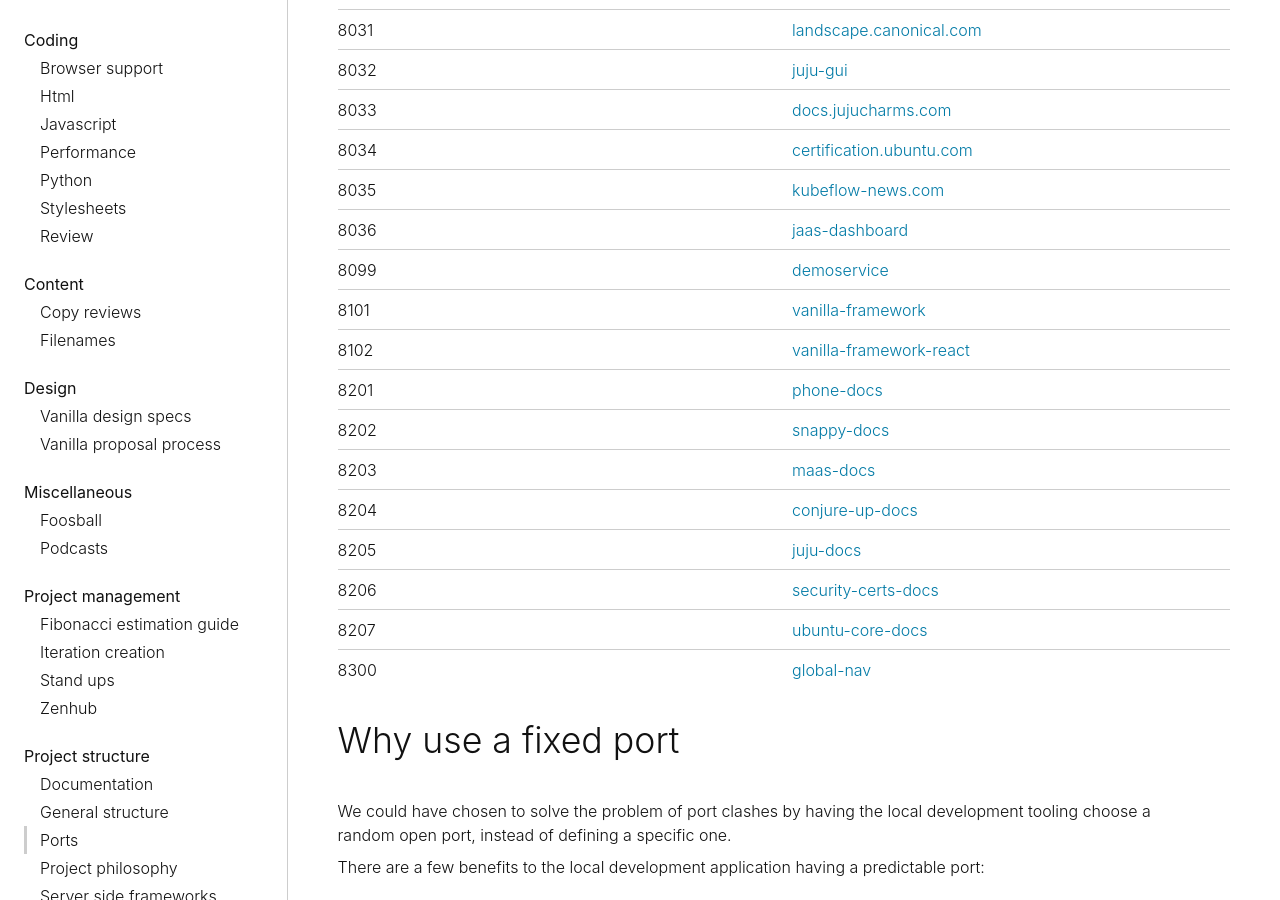
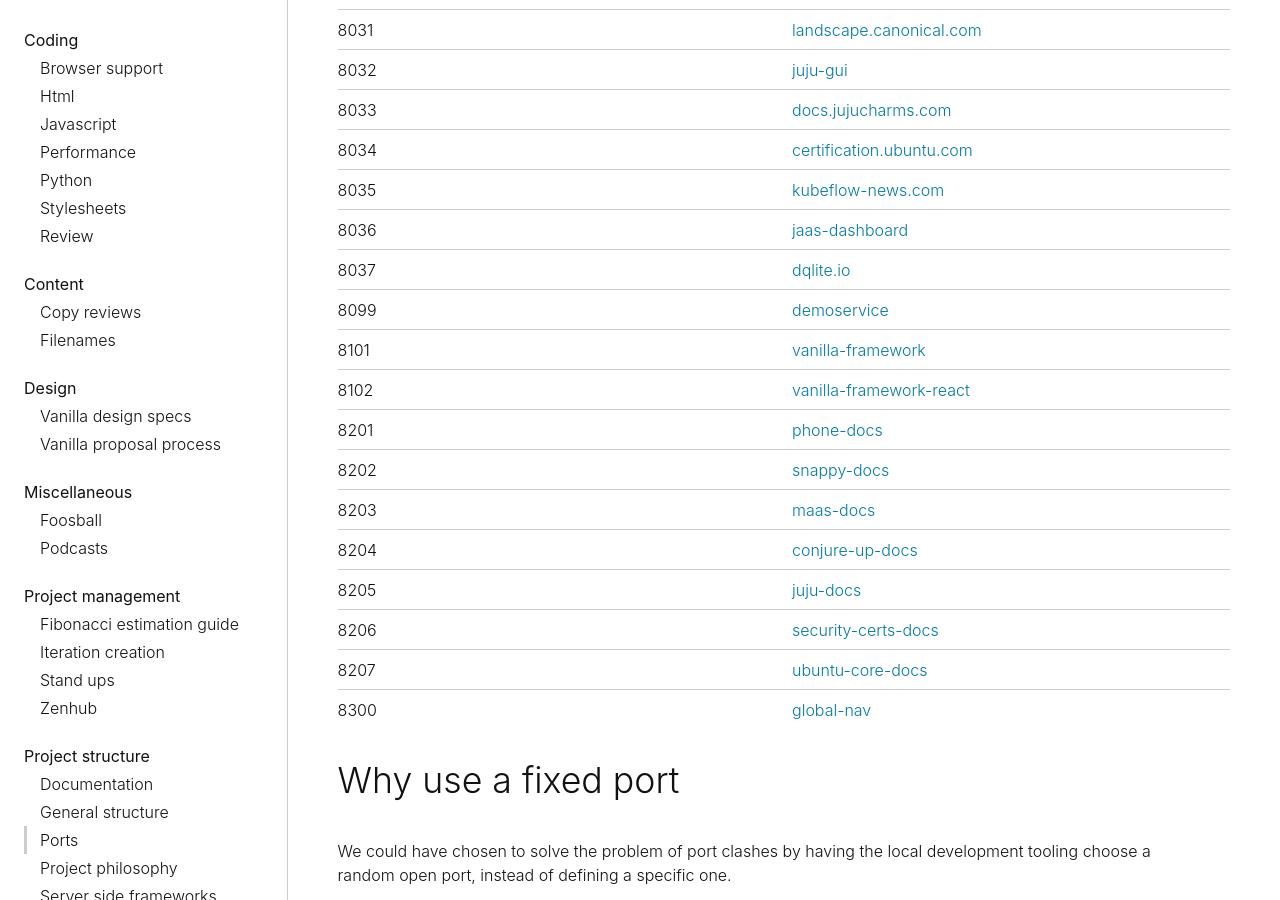
Before and after one commit to canonical-web-and-design/practices, a Jekyll site: the page built from project-structure/ports.md, in a window 1280 px wide and 900 px high, scrolled down 1845 px. Built offline with Jekyll 4.4.1, drawn with Linux system fonts in a browser that asks for light colours; some web fonts are replaced.

Commit message:
Add new port for dqlite.io repository
## Done
Added a new port for the newly created dqlite.io repository.

```diff
--- a/project-structure/ports.md
+++ b/project-structure/ports.md
@@ -49,6 +49,7 @@
 | 8034 | [certification.ubuntu.com](https://github.com/canonical-web-and-design/certification.ubuntu.com)    |
 | 8035 | [kubeflow-news.com](https://github.com/canonical-web-and-design/kubeflow-news.com)                  |
 | 8036 | [jaas-dashboard](https://github.com/canonical-web-and-design/jaas-dashboard)                        |
+| 8037 | [dqlite.io](https://github.com/canonical-web-and-design/dqlite.io)                                  |
 | 8099 | [demoservice](https://github.com/canonical-web-and-design/demoservice)                              |
 | 8101 | [vanilla-framework](https://github.com/canonical-web-and-design/vanilla-framework)                  |
 | 8102 | [vanilla-framework-react](https://github.com/canonical-web-and-design/vanilla-framework-react)      |
```
